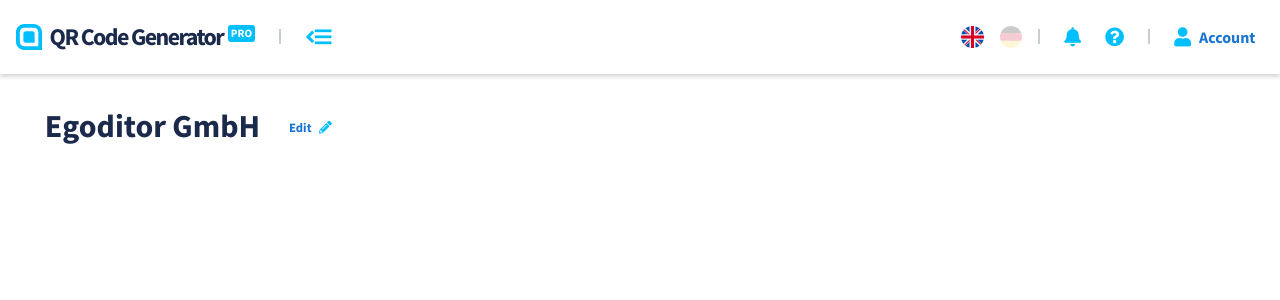
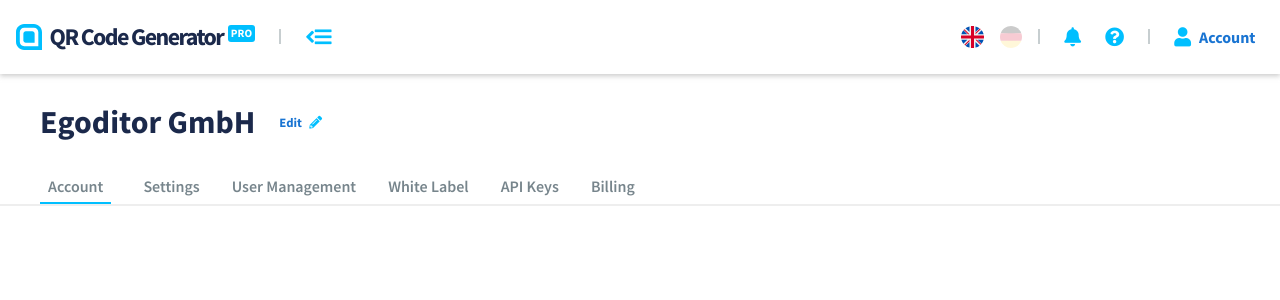
Before and after one commit to DATADEER/egoditor-challenge, a Vue app: page / in a window 1280 px wide. Shown: the top 300 px of the page. Built offline with nearby package versions, Linux system fonts and the light colour scheme.

Commit message:
* add nav-tabs

```diff
--- a/src/App.vue
+++ b/src/App.vue
@@ -22,6 +22,16 @@
           </div>
         </div>
       </div>
+      <div class="tab-nav__wrapper">
+        <div class="tab-nav__container">
+          <a class="active">{{ $t("pages.account") }}</a>
+          <a>{{ $t("pages.settings") }}</a>
+          <a>{{ $t("pages.usermanagement") }}</a>
+          <a>{{ $t("pages.whitelabel") }}</a>
+          <a>{{ $t("pages.apikeys") }}</a>
+          <a>{{ $t("pages.billing") }}</a>
+        </div>
+      </div>
     </section>
   </div>
 </template>
@@ -29,10 +39,12 @@
 <script lang="ts">
 import { Component, Vue } from "vue-property-decorator";
 import Navbar from "@/components/Navbar.vue";
+import Account from "@/views/Account.vue";
 
 @Component({
   components: {
-    Navbar
+    Navbar,
+    Account
   }
 })
 export default class App extends Vue {
@@ -78,6 +90,26 @@ export default class App extends Vue {
 <style scoped lang="scss">
 @import "./css/variables.scss";
 
+.tab-nav__wrapper {
+  margin-top: $spacer-7;
+  box-shadow: $box-shadow-bottom-subtle;
+}
+.tab-nav__container {
+  display: flex;
+  padding-left: $spacer-7;
+  color: $text-gray;
+  font-size: $size-regular;
+  font-weight: $weight-bold;
+  a {
+    cursor: pointer;
+    margin-right: $spacer-6;
+    &.active {
+      padding: 0 $spacer-3 $spacer-3 $spacer-3;
+      border-bottom: 2px solid $light-blue;
+    }
+  }
+}
+
 .head-section__container {
   margin-left: $spacer-7;
   margin-top: $spacer-6;
@@ -93,8 +125,9 @@ export default class App extends Vue {
   font-size: $size-bigger;
   font-weight: $weight-bolder;
   color: $title-blue;
-  padding: $spacer-2;
+
   &.active {
+    padding: $spacer-2;
     border: 1px solid $light-gray;
     border-radius: $border-radius-regular;
   }
--- a/src/components/Navbar.vue
+++ b/src/components/Navbar.vue
@@ -32,7 +32,7 @@
       <i class="fas fa-question-circle question__icon"></i>
       <div class="vertical-separator"></div>
       <i class="fas fa-user user__icon"></i>
-      <span class="account_link">{{ $t("account") }}</span>
+      <span class="account_link">{{ $t("pages.account") }}</span>
     </div>
   </nav>
 </template>
@@ -93,7 +93,7 @@ nav {
   display: flex;
   align-items: center;
   padding: $spacer-5 $spacer-4;
-  box-shadow: 0px 2px 5px 0px rgba(168, 168, 168, 0.6);
+  box-shadow: $box-shadow-bottom-hard;
 }
 
 .left-nav__container {
--- a/src/css/variables.scss
+++ b/src/css/variables.scss
@@ -4,8 +4,8 @@ $title-blue: #1b294b;
 $subtitle-blue: #53678c;
 $link-blue: #1974d2;
 
+$text-dark-gray: #4a5961;
 $text-gray:#77858c;
-$text-dark-gray: #4a5961;
 $light-gray: #c7ced0;
 $lightest-gray: #f5f8fa;
 $white: #ffffff;
@@ -37,3 +37,7 @@ $spacer-7: 2.5rem;
 
 //border-radius
 $border-radius-regular: 5px;
+
+//box-shadows
+$box-shadow-bottom-subtle: 0px 2px 0px 0px rgba(168, 168, 168, 0.2);
+$box-shadow-bottom-hard: 0px 2px 5px 0px rgba(168, 168, 168, 0.6);
--- a/src/locales/de.json
+++ b/src/locales/de.json
@@ -1,5 +1,13 @@
 {
-  "account": "Konto",
+
   "edit": "Bearbeiten",
-  "save": "Speichern"
+  "save": "Speichern",
+  "pages": {
+    "account": "Konto",
+    "settings": "Einstellungen",
+    "usermanagement": "Nutzerverwaltung",
+    "whitelabel": "White Label",
+    "apikeys": "API Keys",
+    "billing": "Rechnungen"
+  }
 }
--- a/src/locales/en.json
+++ b/src/locales/en.json
@@ -1,5 +1,12 @@
 {
-  "account": "Account",
   "edit": "Edit",
-  "save": "Save"
+  "save": "Save",
+  "pages": {
+    "account": "Account",
+    "settings": "Settings",
+    "usermanagement": "User Management",
+    "whitelabel": "White Label",
+    "apikeys": "API Keys",
+    "billing": "Billing"
+  }
 }
--- a/src/views/Account.vue
+++ b/src/views/Account.vue
@@ -1,9 +1,19 @@
-<template> </template>
+<template>
+  <div class="account__container"></div>
+</template>
 
 <script>
-export default {
-  name: "Account"
-};
+import { Component } from "vue-property-decorator";
+import Vue from "vue";
+
+@Component({})
+export default class Account extends Vue {}
 </script>
 
-<style scoped></style>
+<style lang="scss" scoped>
+@import "./../css/variables.scss";
+
+.account__container {
+  background-color: $lightest-gray;
+}
+</style>
```
